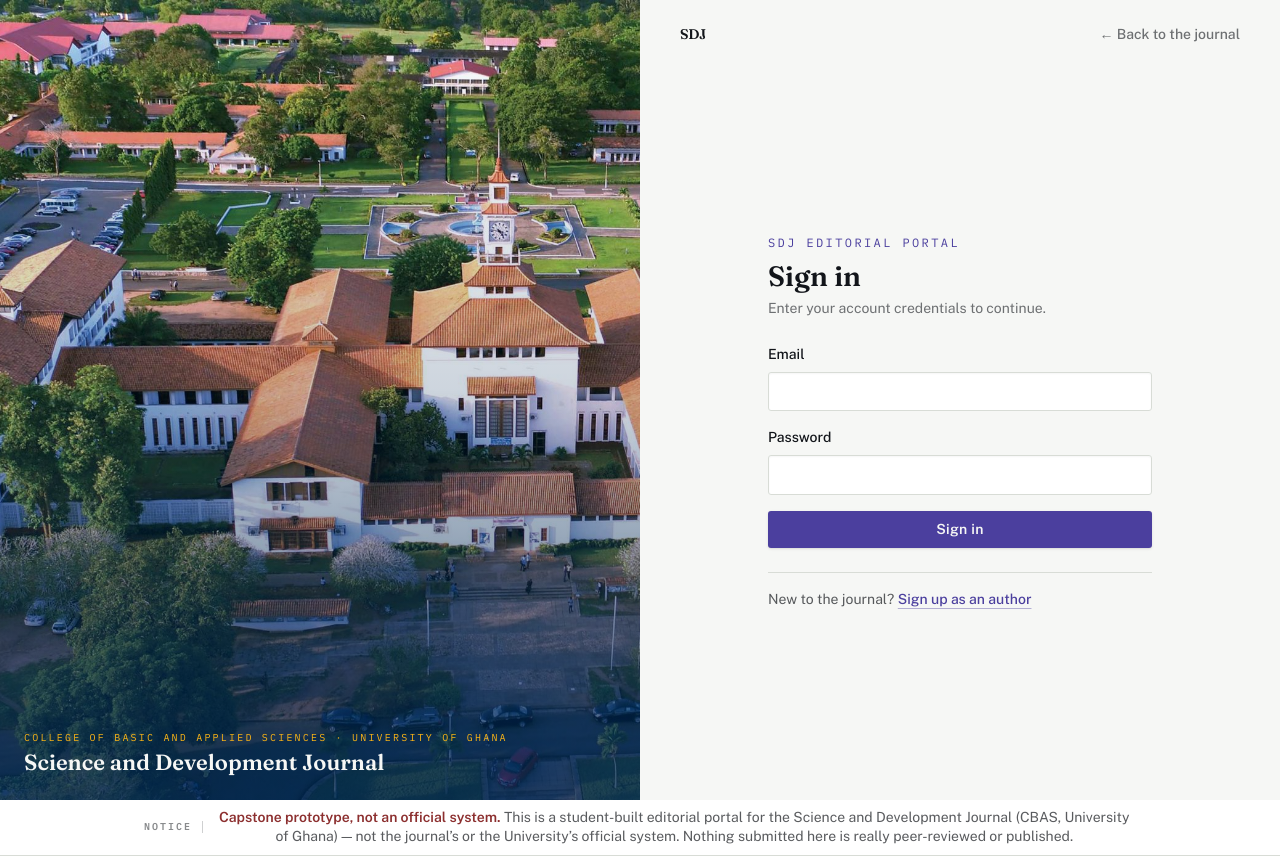
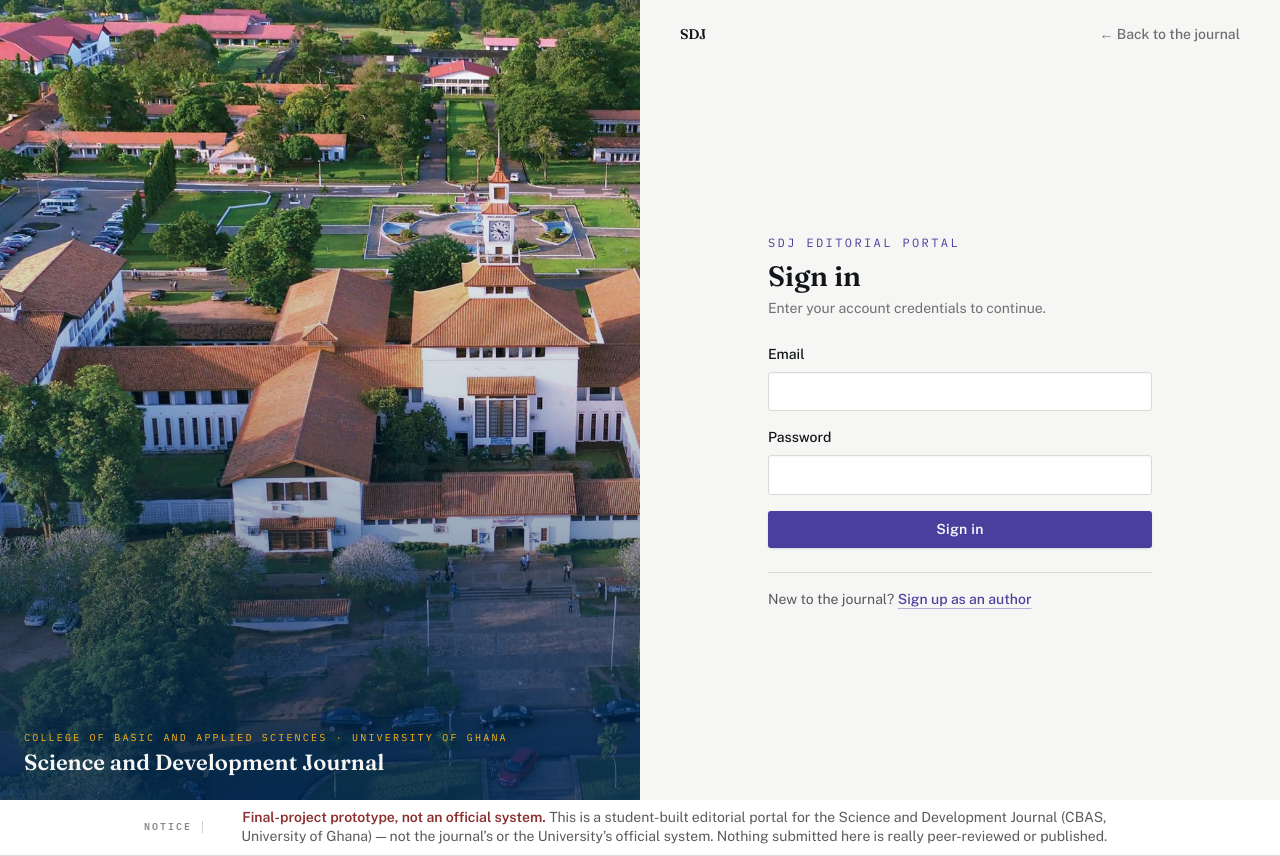
Before and after one commit to rogerkorantenng/ugjcs, a Next.js app in the folder frontend/: page /login in a window 1280 px wide. Built offline with nearby package versions, Linux system fonts and the light colour scheme; no server answers.

Commit message:
Call it what the course calls it: a final project
Every "capstone" in the banner, footer, about page, and the eight documents
(markdown and rebuilt HTML) becomes "final project".

```diff
--- a/frontend/src/app/(public)/about/page.tsx
+++ b/frontend/src/app/(public)/about/page.tsx
@@ -57,7 +57,7 @@ export default function AboutPage() {
 
       <ProseSection title="A note on this site">
         <p>
-          This portal is a student capstone project, built as coursework for an Advanced Software Engineering
+          This portal is a student final project, built as coursework for an Advanced Software Engineering
           exam. The editorial workflow described on this page — submission, screening, double-blind review,
           decisions, resubmission and publication — is real and fully working in this system, but the portal is
           not the Science and Development Journal&rsquo;s official system and not an official University of
--- a/frontend/src/components/layout/demo-banner.tsx
+++ b/frontend/src/components/layout/demo-banner.tsx
@@ -18,7 +18,7 @@ export function DemoBanner() {
         </span>
         <span aria-hidden="true" className="h-3 w-px bg-ink/20" />
         <span>
-          <strong className="font-semibold text-seal">Capstone prototype, not an official system.</strong>{" "}
+          <strong className="font-semibold text-seal">Final-project prototype, not an official system.</strong>{" "}
           <span className="text-ink/70">
             This is a student-built editorial portal for the Science and Development Journal
             (CBAS, University of Ghana) — not the journal&rsquo;s or the University&rsquo;s official
--- a/frontend/src/components/layout/site-footer.tsx
+++ b/frontend/src/components/layout/site-footer.tsx
@@ -51,7 +51,7 @@ export function SiteFooter() {
         <div className="mt-10 flex flex-wrap items-center justify-between gap-3 border-t border-rule pt-6">
           <p className="font-mono text-xs uppercase tracking-[0.2em] text-ink/40">SDJ</p>
           <p className="text-xs text-ink/45">
-            Capstone prototype for an Advanced Software Engineering exam — not an official CBAS or
+            Final-project prototype for an Advanced Software Engineering exam — not an official CBAS or
             University of Ghana system.
           </p>
         </div>
```
Also changed, not shown: 12 other files (tests, documents, lock files or other folders).
